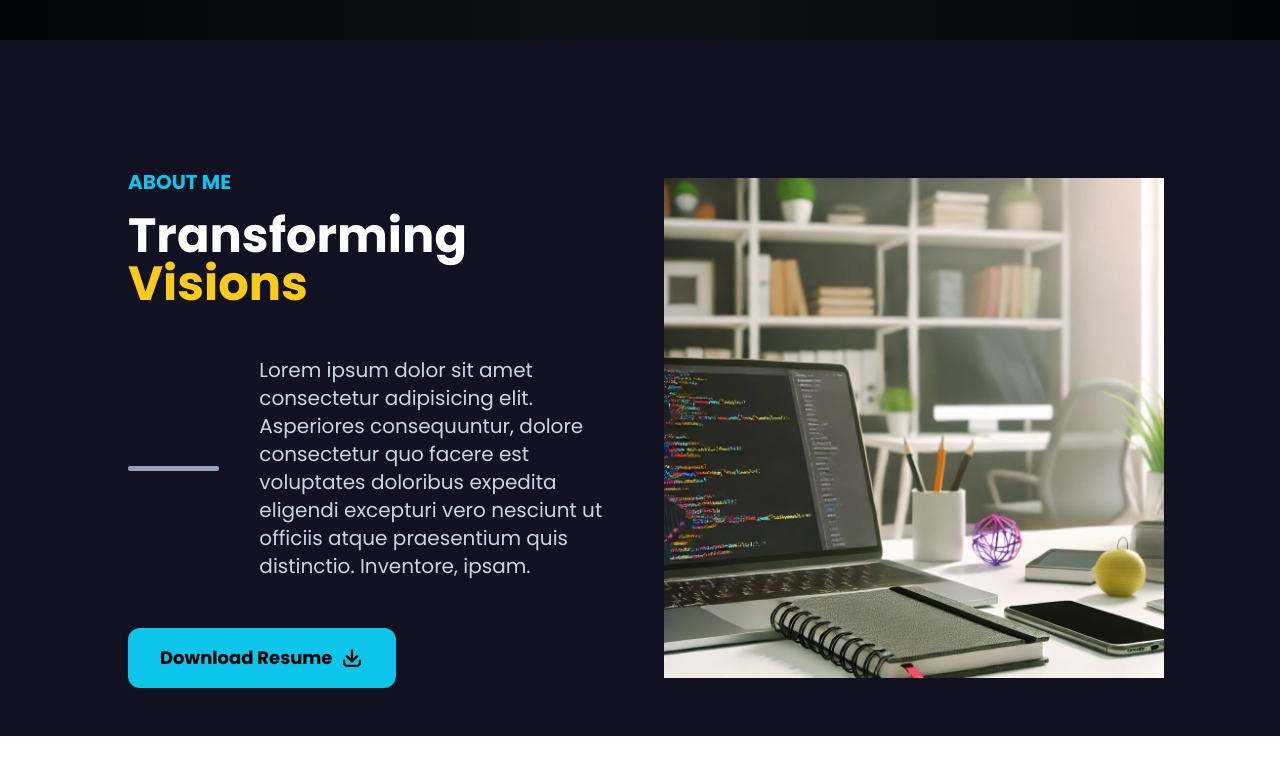
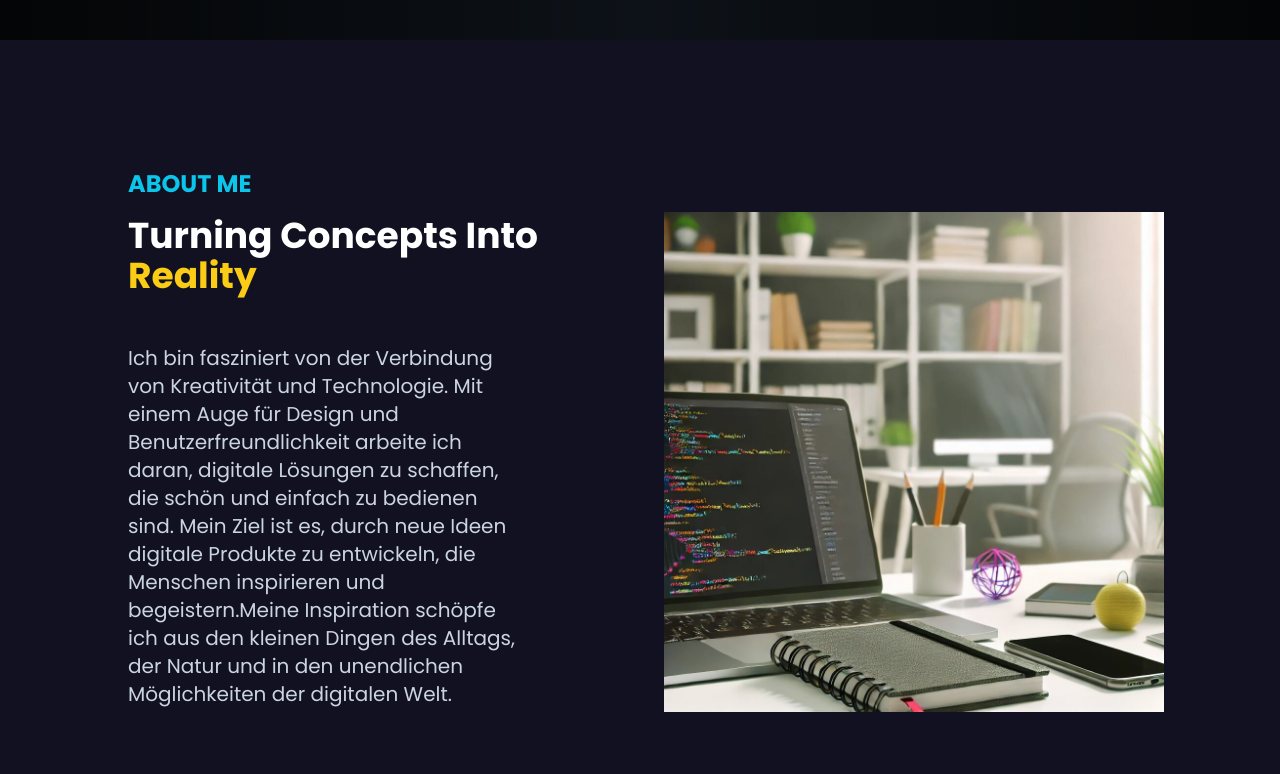
Before and after one commit to ata-shahid/portfolio-website, a Next.js app: page / in a window 1280 px wide. Shown: the part 704-1478 px from the top of the page. Before the commit the page ends 1440 px from the top, so only its background shows below. Built offline with nearby package versions, Linux system fonts and the light colour scheme.

Commit message:
update about me section

```diff
--- a/components/About/About.tsx
+++ b/components/About/About.tsx
@@ -7,25 +7,18 @@ const About = () => {
     <div className="bg-[#121121] pb-12 pt-16 md:pt-[8rem]">
       <div className="grid grid-cols-1 md:grid-cols-2 w-[80%] mx-auto gap-[3rem] items-center">
         <div>
-          <h1 className="text-xl font-bold uppercase text-[#0BC5EA] mb-4">
+          <h1 className="text-2xl font-bold uppercase text-[#0BC5EA] mb-4">
             About Me
           </h1>
-          <h2 className="text-2xl md:text-4xl lg:text-5xl md:lead-[3rem] leadind-[2rem] capitalize mb-[3rem]  font-bold text-white">
-            Transforming <span className="text-yellow-400">Visions</span>
+          <h2 className="text-2xl md:text-3xl lg:text-4xl md:lead-[3rem] leadind-[2rem] capitalize mb-[3rem]  font-bold text-white">
+          Turning Concepts into  <span className="text-yellow-400">Reality</span>
           </h2>
           <div className="mb-[3rem] flex items-center md:space-x-10">
-            <span className="w-[100px] hidden md:block h-[5px] bg-slate-400 rounded-sm"></span>
             <p className="text-xl text-slate-300 w-[80%]">
-              Lorem ipsum dolor sit amet consectetur adipisicing elit.
-              Asperiores consequuntur, dolore consectetur quo facere est
-              voluptates doloribus expedita eligendi excepturi vero nesciunt ut
-              officiis atque praesentium quis distinctio. Inventore, ipsam.
+            Ich bin fasziniert von der Verbindung von Kreativität und Technologie. Mit einem Auge für Design und Benutzerfreundlichkeit arbeite ich daran, digitale Lösungen zu schaffen, die schön und einfach zu bedienen sind. Mein Ziel ist es, durch neue Ideen digitale Produkte zu entwickeln, die Menschen inspirieren und begeistern.Meine Inspiration schöpfe ich aus den kleinen Dingen des Alltags, der Natur und in den unendlichen Möglichkeiten der digitalen Welt.
             </p>
           </div>
-          <button className="px-8 hover:bg-yellow-400 transition-all duration-200 py-4 text-lg font-bold bg-[#0BC5EA] text-black items-center flex space-x-2 rounded-xl">
-            <p>Download Resume</p>
-            <ArrowDownTrayIcon className="w-6 h-7 text-black" />
-          </button>
+
         </div>
         <div className="lg:w-[500px] mx-auto md:mx-0 mt-[2rem] lg:mt-0 lg:h-[500px] w-[300px] h-[300px] relative">
           <Image
```
